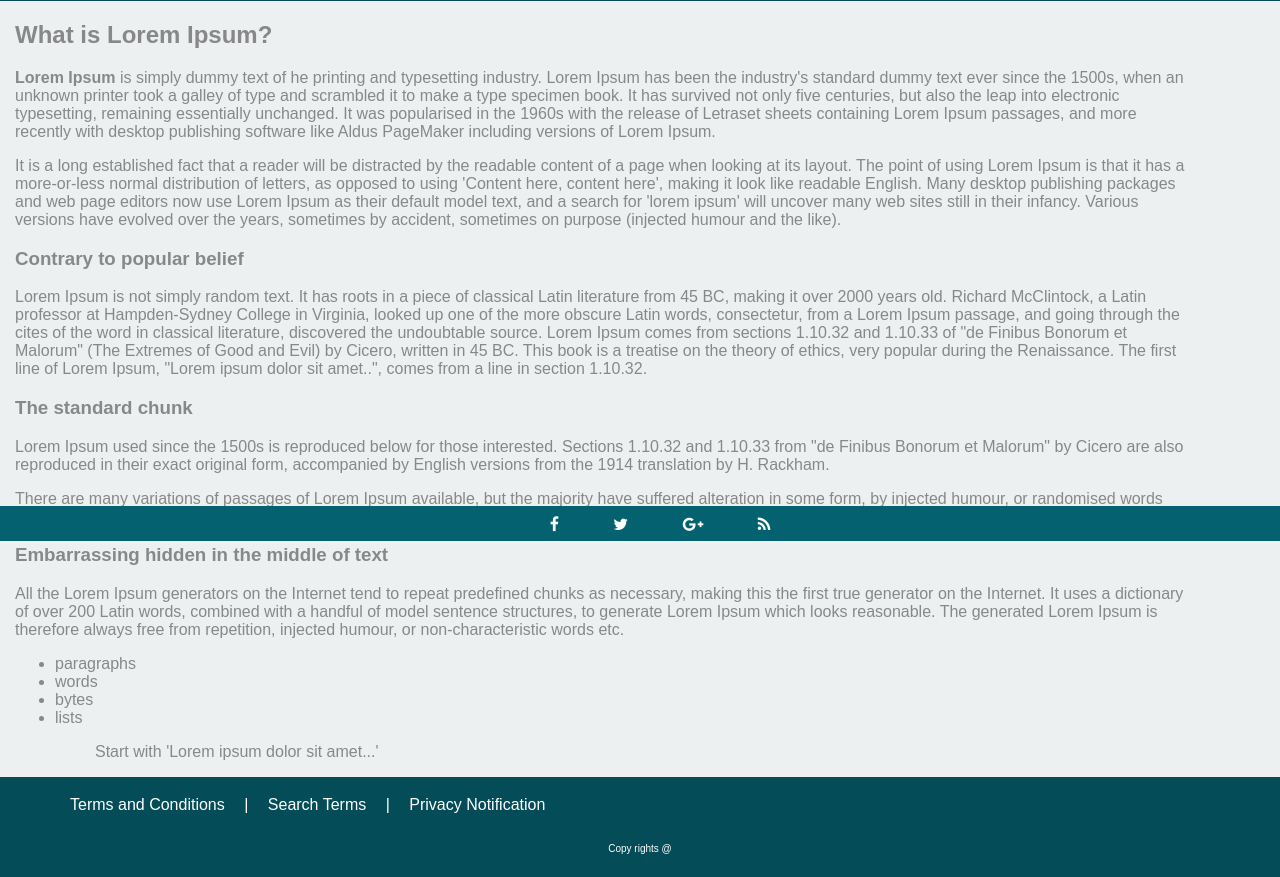
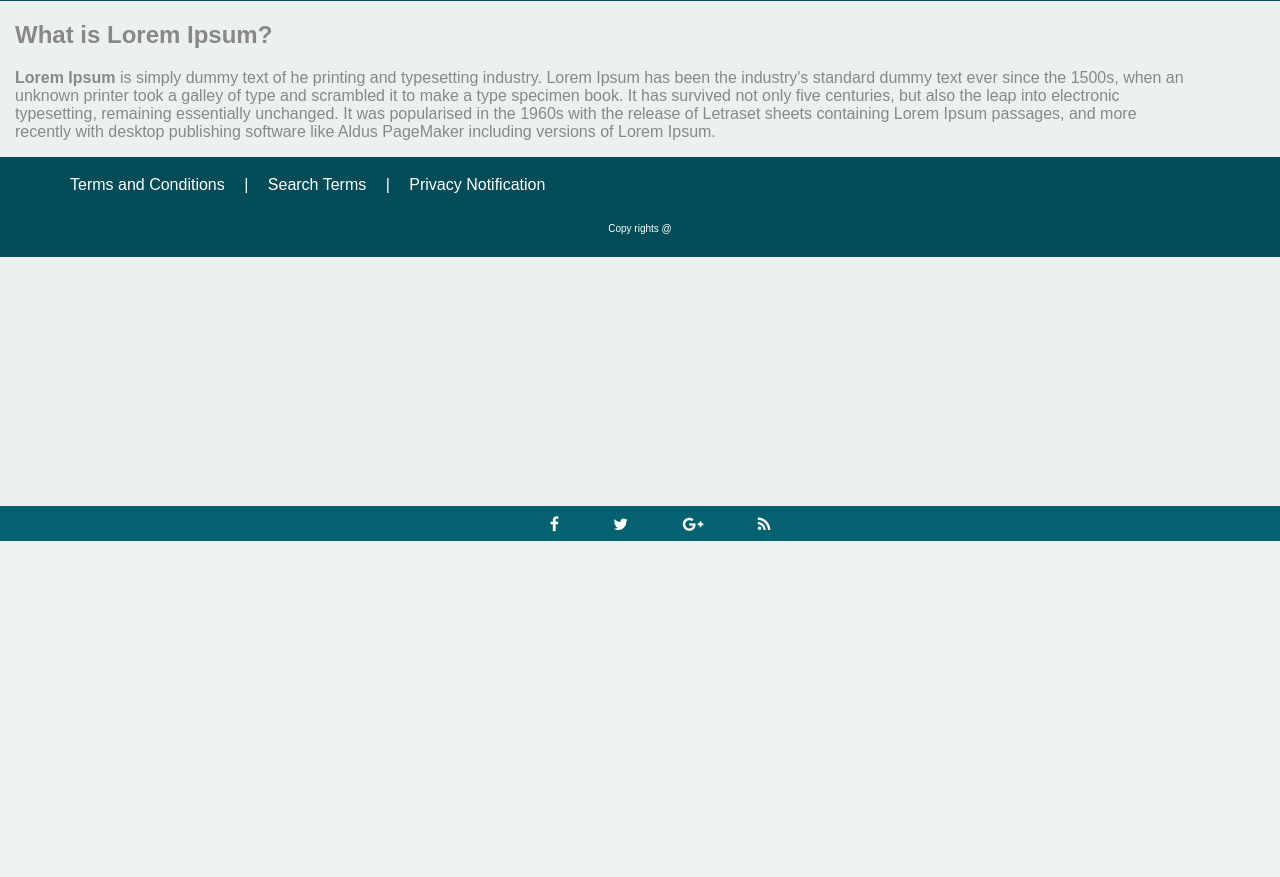
Before and after one commit to amartinez0627/djangoTutorials, a Django app: page /gamefinderapp/ in a window 1280 px wide. Shown: the part 259-1136 px from the top of the page. After the commit the page ends 800 px from the top, so only its background shows below. Run offline with Django 3.2, Linux system fonts and the light colour scheme; some libraries are stand-ins or nearby versions.

Commit message:
changes on fron-end

```diff
--- a/homeworksite/gamefinderapp/templates/gamefinderapp/index.html
+++ b/homeworksite/gamefinderapp/templates/gamefinderapp/index.html
@@ -18,29 +18,6 @@
       <div class="container">
         <h2>What is Lorem Ipsum?</h2>
         <p><b>Lorem Ipsum </b>is simply dummy text of he printing and typesetting industry. Lorem Ipsum has been the industry's standard dummy text ever since the 1500s, when an unknown printer took a galley of type and scrambled it to make a type specimen book. It has survived not only five centuries, but also the leap into electronic typesetting, remaining essentially unchanged. It was popularised in the 1960s with the release of Letraset sheets containing Lorem Ipsum passages, and more recently with desktop publishing software like Aldus PageMaker including versions of Lorem Ipsum.</p>
-      <p>
-      It is a long established fact that a reader will be distracted by the readable content of a page when looking at its layout. The point of using Lorem Ipsum is that it has a more-or-less normal distribution of letters, as opposed to using 'Content here, content here', making it look like readable English. Many desktop publishing packages and web page editors now use Lorem Ipsum as their default model text, and a search for 'lorem ipsum' will uncover many web sites still in their infancy. Various versions have evolved over the years, sometimes by accident, sometimes on purpose (injected humour and the like).
-        </p>
-
-        <h3>Contrary to popular belief</h3> <p> Lorem Ipsum is not simply random text. It has roots in a piece of classical Latin literature from 45 BC, making it over 2000 years old. Richard McClintock, a Latin professor at Hampden-Sydney College in Virginia, looked up one of the more obscure Latin words, consectetur, from a Lorem Ipsum passage, and going through the cites of the word in classical literature, discovered the undoubtable source. Lorem Ipsum comes from sections 1.10.32 and 1.10.33 of "de Finibus Bonorum et Malorum" (The Extremes of Good and Evil) by Cicero, written in 45 BC. This book is a treatise on the theory of ethics, very popular during the Renaissance. The first line of Lorem Ipsum, "Lorem ipsum dolor sit amet..", comes from a line in section 1.10.32.
-        </p>
-
-      <h3>The standard chunk </h3>  <p>Lorem Ipsum used since the 1500s is reproduced below for those interested. Sections 1.10.32 and 1.10.33 from "de Finibus Bonorum et Malorum" by Cicero are also reproduced in their exact original form, accompanied by English versions from the 1914 translation by H. Rackham.
-        </p>
-       <p>
-      There are many variations of passages of Lorem Ipsum available, but the majority have suffered alteration in some form, by injected humour, or randomised words which don't look even slightly believable. If you are a going to use a passage of Lorem Ipsum, you need to be sure there isn't anything
-        </p>
-        <h3>Embarrassing hidden in the middle of text</h3>
-        <p> All the Lorem Ipsum generators on the Internet tend to repeat predefined chunks as necessary, making this the first true generator on the Internet. It uses a dictionary of over 200 Latin words, combined with a handful of model sentence structures, to generate Lorem Ipsum which looks reasonable. The generated Lorem Ipsum is therefore always free from repetition, injected humour, or non-characteristic words etc.
-        </p>
-
-          <ul>
-          <li>paragraphs</li>
-          <li>words</li>
-          <li>bytes</li>
-          <li>lists</li>
-         <ul>
-       <p>Start with 'Lorem ipsum dolor sit amet...'</p>
 
         </div>
 
```
